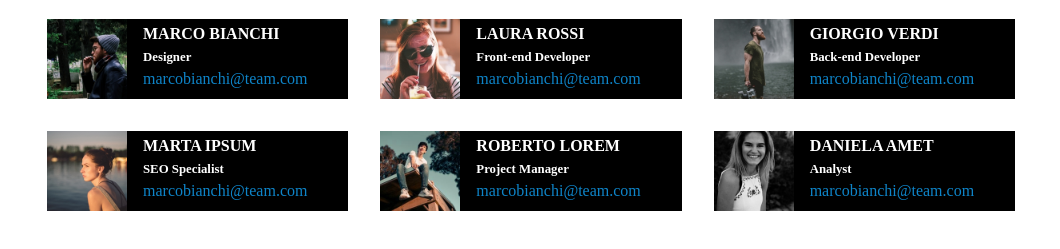
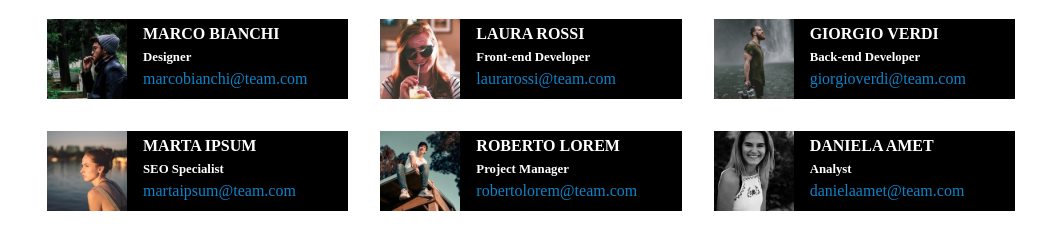
Before and after one commit to vdv-boolean/html-css-float-cards, a plain HTML site: page index.html in a window 1280 px wide. Shown: the part 150-399 px from the top of the page, without its empty margins (109-1169 px from the left). Drawn offline with Linux system fonts and the light colour scheme.

Commit message:
Fix mail address

```diff
--- a/index.html
+++ b/index.html
@@ -31,7 +31,7 @@
         <h2>Laura Rossi</h2>
         <!-- Profession -->
         <h3>Front-end Developer</h3>
-        <a href="mailto:laurarossi@team.com">marcobianchi@team.com</a>
+        <a href="mailto:laurarossi@team.com">laurarossi@team.com</a>
     </div>
     <!-- Third card -->
     <div class="card">
@@ -40,7 +40,7 @@
         <h2>Giorgio Verdi</h2>
         <!-- Profession -->
         <h3>Back-end Developer</h3>
-        <a href="mailto:giorgioverdi@team.com">marcobianchi@team.com</a>
+        <a href="mailto:giorgioverdi@team.com">giorgioverdi@team.com</a>
     </div>
     <!-- Fourth card -->
     <div class="card">
@@ -49,7 +49,7 @@
         <h2>Marta Ipsum</h2>
         <!-- Profession -->
         <h3>SEO Specialist</h3>
-        <a href="mailto:martaipsum@team.com">marcobianchi@team.com</a>
+        <a href="mailto:martaipsum@team.com">martaipsum@team.com</a>
     </div>
     <!-- Fifth card -->
     <div class="card">
@@ -58,7 +58,7 @@
         <h2>Roberto Lorem</h2>
         <!-- Profession -->
         <h3>Project Manager</h3>
-        <a href="mailto:robertolorem@team.com">marcobianchi@team.com</a>
+        <a href="mailto:robertolorem@team.com">robertolorem@team.com</a>
     </div>
     <!-- Sixth card -->
     <div class="card">
@@ -67,7 +67,7 @@
         <h2>Daniela Amet</h2>
         <!-- Profession -->
         <h3>Analyst</h3>
-        <a href="mailto:danielaamet@team.com">marcobianchi@team.com</a>
+        <a href="mailto:danielaamet@team.com">danielaamet@team.com</a>
     </div>
 
 </body>
```
